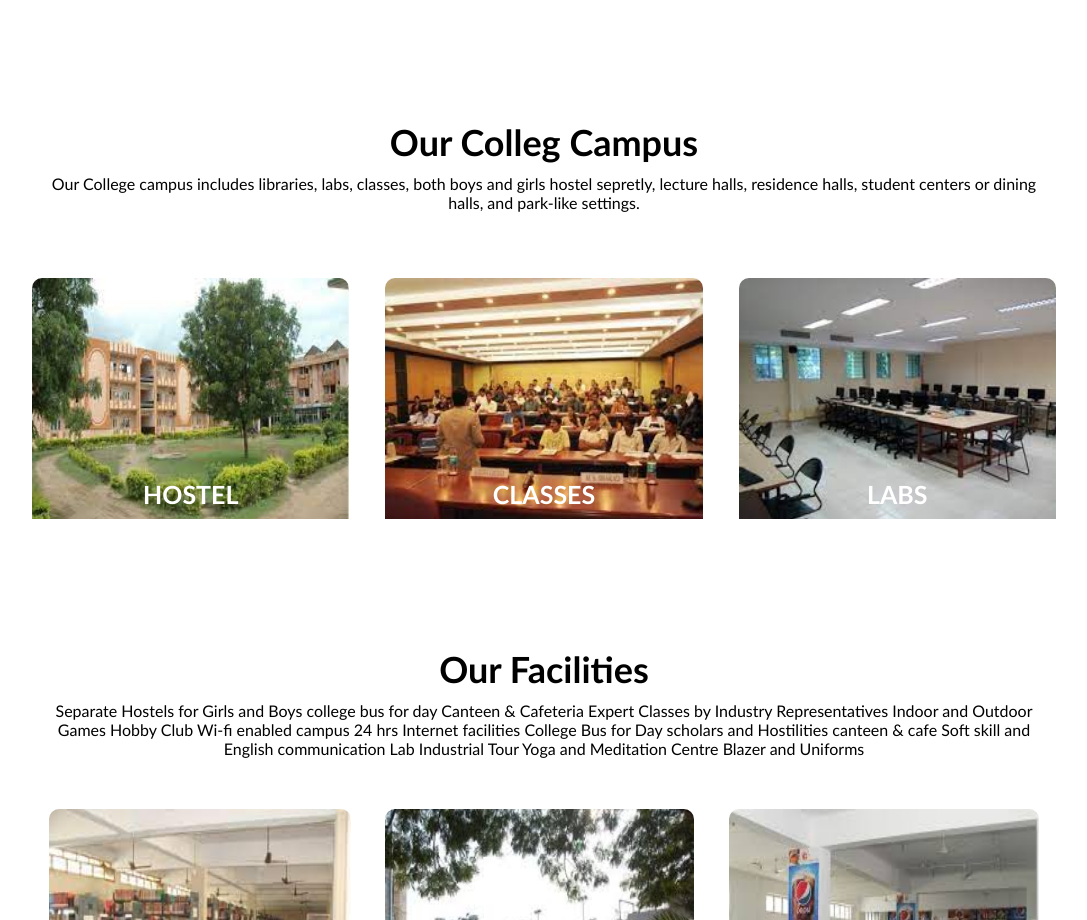
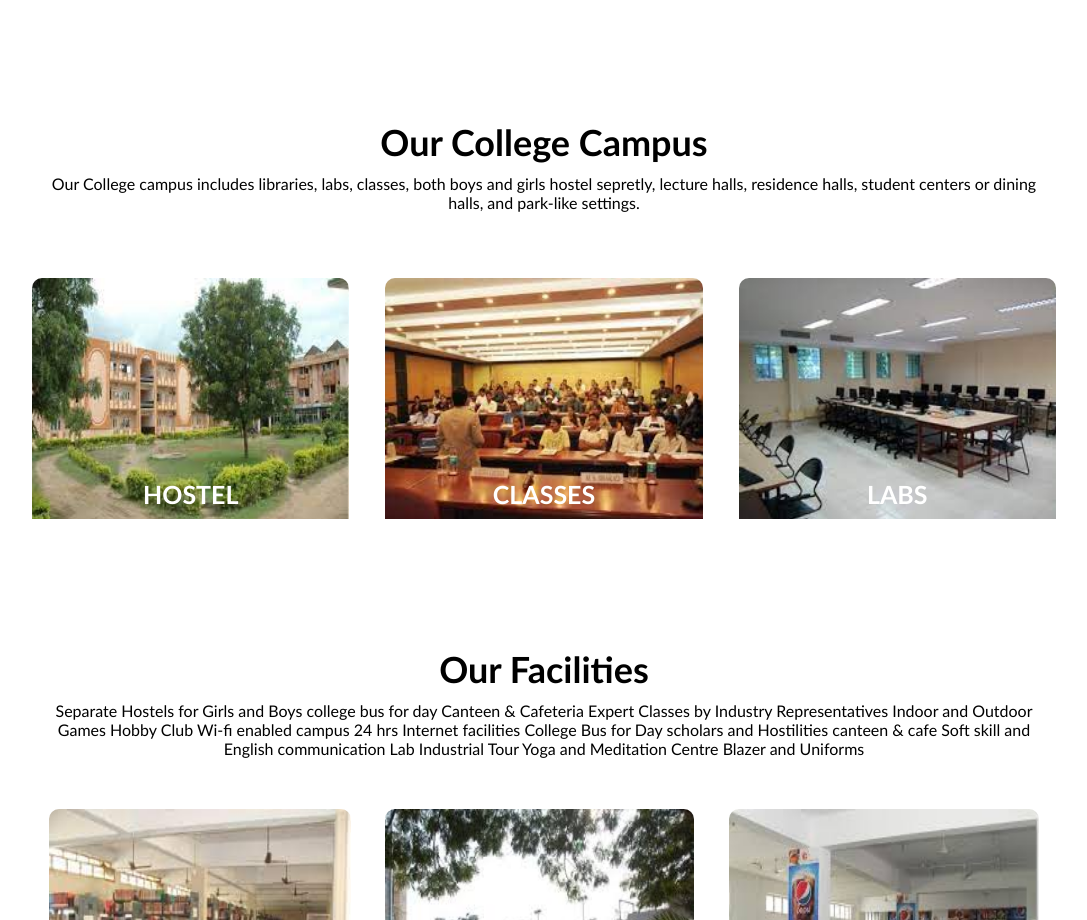
Before and after one commit to Rabbaniinamdar/bkit, a plain HTML site: page index.html in a window 1280 px wide. Shown: the part 1380-2300 px from the top of the page, without its empty margins (96-1183 px from the left). Drawn offline with nearby package versions, Linux system fonts and the light colour scheme.

Commit message:
Update index.html

```diff
--- a/index.html
+++ b/index.html
@@ -100,7 +100,7 @@
   <!-- /* compus page */ -->
 
   <section class="compus" id="campus">
-    <h1>Our Colleg Campus</h1>
+    <h1>Our College Campus</h1>
     <p>
       Our College campus includes libraries, labs, classes, both boys and
       girls hostel sepretly, lecture halls, residence halls, student centers
```
